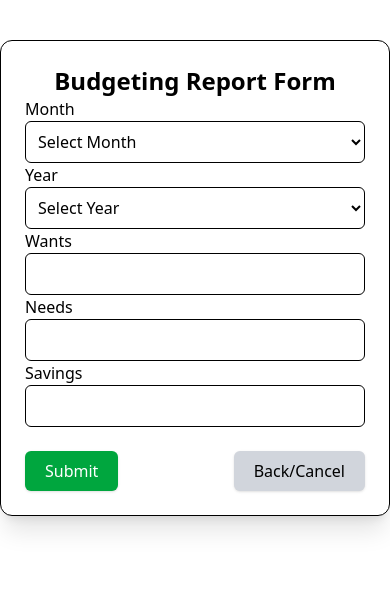
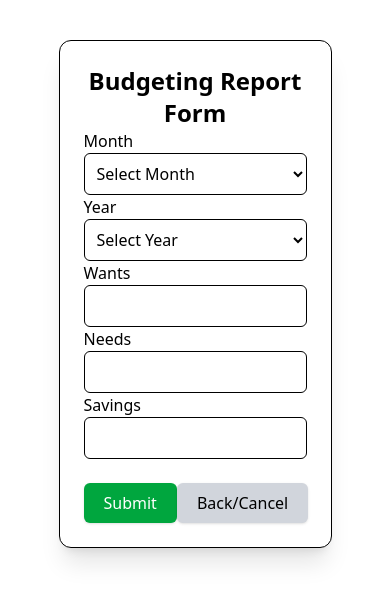
Before and after one commit to Ryan-J-Gilbert/cs391-final-project, a Next.js app: page /report in a window 390 px wide. Shown: the top 602 px of the page. Built offline with nearby package versions, Linux system fonts and the light colour scheme.

Commit message:
added responsiveness to screen

```diff
--- a/app/report/page.tsx
+++ b/app/report/page.tsx
@@ -74,7 +74,7 @@ export default function Report() {
 
     return (
     <main className="flex flex-col items-center py-10">
-        <div className="mt-8 w-full max-w-md bg-white shadow-xl rounded-xl p-6 border">
+        <div className="mt-8 w-full bg-white shadow-xl rounded-xl p-6 border max-w-[70%] md:max-w-sm ">
             <form onSubmit={handleSubmit} className="space-y-5">
                 <h1 className="text-2xl font-bold text-center mb-4">
                     Budgeting Report Form
```
